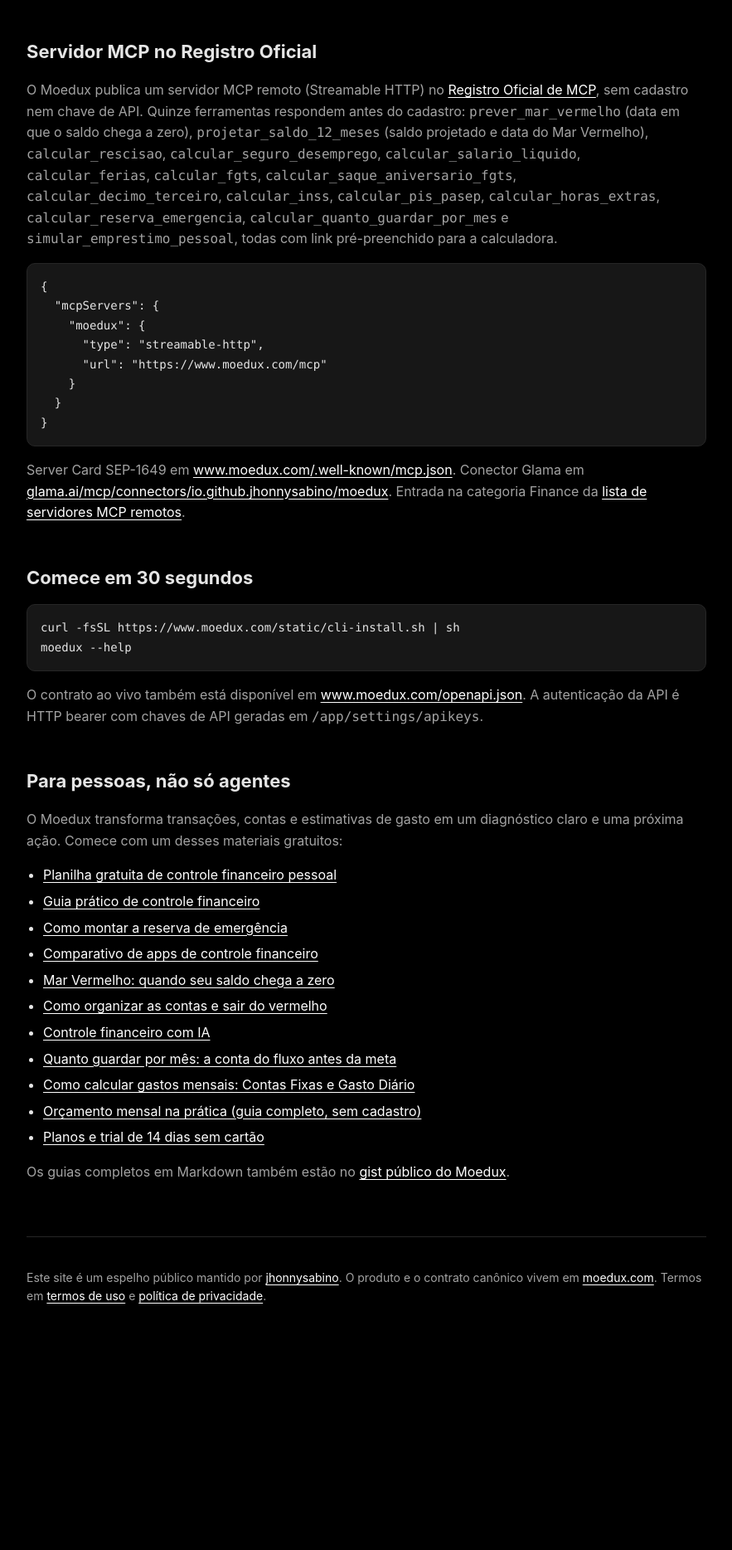
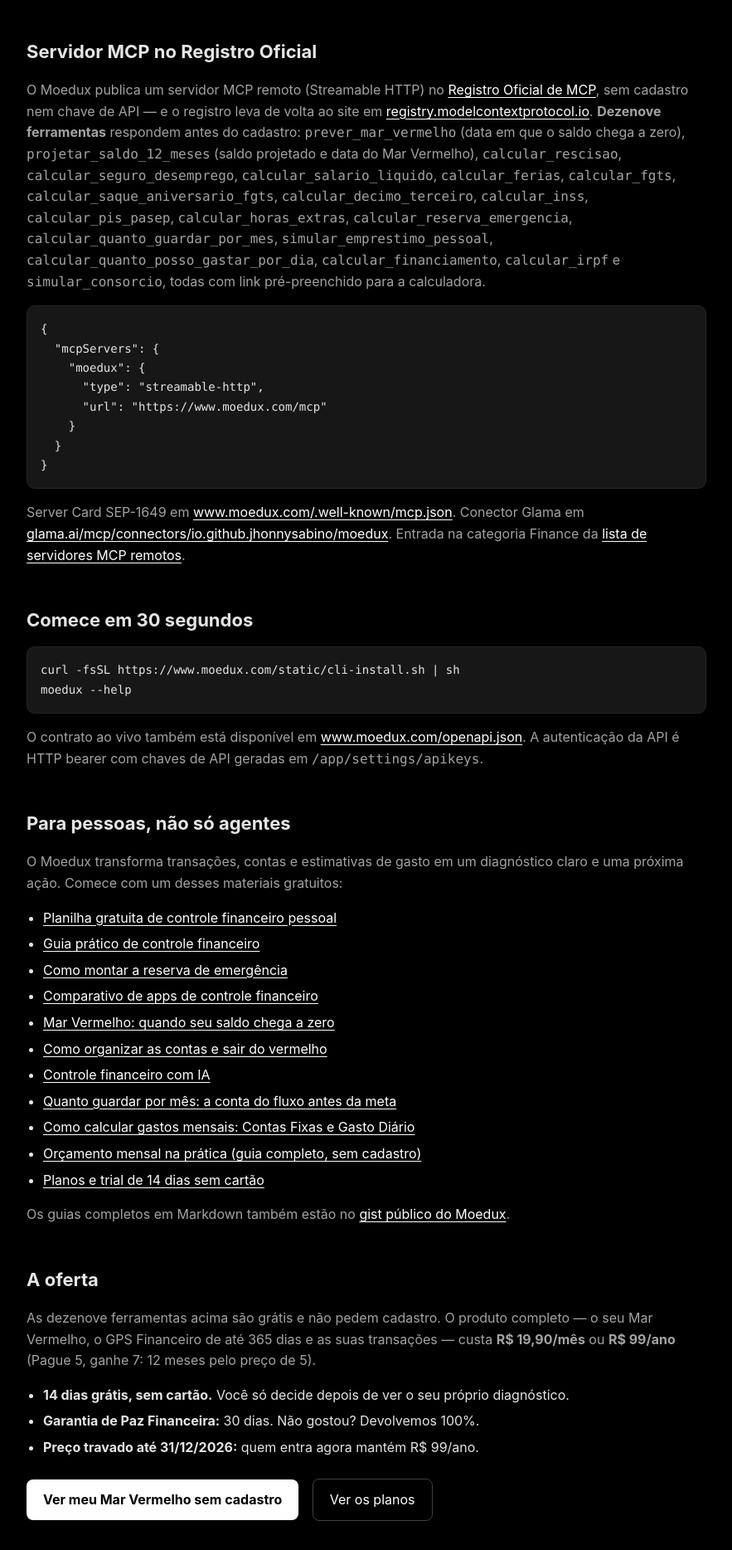
Before and after one commit to jhonnysabino/moedux-agent-tools, a plain HTML site: page index.html in a window 1280 px wide. Shown: the part 652-2520 px from the top of the page at 83% size, without its empty margins (198-1081 px from the left). Before the commit the page ends 2319 px from the top, so only its background shows below. Drawn offline with Linux system fonts and the light colour scheme.

Commit message:
Give the registry listing a website and stop the storefront from aging
Why: the official MCP registry is mirrored by PulseMCP, Glama and mcp.so, so
this file is the ad every agent directory shows. It had no websiteUrl — the
only link was the MCP endpoint, which a person cannot open in a browser — and
the mirrored pages claimed "quinze ferramentas" and version 1.7.0 while the
live server exposes 19. A listing that undercounts the product and points at
an old version lowers perceived likelihood exactly where a stranger decides
whether to try it ($100M Offers ch.6; $100M Leads ch.11 — the listing is the
ad).

What:
- server.json: add websiteUrl (utm_source=mcp-registry) and a 79-char
  description that names the dream outcome and the effort removed ("when your
  salary runs out ... Free, no signup"); publish as 1.10.2 so the version
  matches the app build that ships with it.
- index.html: 19 tools (adds the four credit tools), registry link to 1.10.2,
  and an offer block with R$ 19,90/mês / R$ 99/ano, 14 days without a card, the
  Garantia de Paz Financeira and the 31/12/2026 price lock, taken from the live
  /pricing.
- README.md: same registry version; price and guarantee next to the trial link.
- llms-install.md: stop hardcoding the version (it drifted 1.9.0 vs 1.10.1) and
  state that the handshake version must match the registry listing.

How verified: description length checked against the 100-char schema limit;
JSON parses; links point at routes that return 200 on www.moedux.com; the
publish workflow validates server.json and re-publishes the registry entry.

```diff
--- a/index.html
+++ b/index.html
@@ -55,7 +55,7 @@
     </div>
 
     <h2>Servidor MCP no Registro Oficial</h2>
-    <p>O Moedux publica um servidor MCP remoto (Streamable HTTP) no <a href="https://registry.modelcontextprotocol.io/v0.1/servers/io.github.jhonnysabino%2Fmoedux/versions/1.7.0">Registro Oficial de MCP</a>, sem cadastro nem chave de API. Quinze ferramentas respondem antes do cadastro: <code>prever_mar_vermelho</code> (data em que o saldo chega a zero), <code>projetar_saldo_12_meses</code> (saldo projetado e data do Mar Vermelho), <code>calcular_rescisao</code>, <code>calcular_seguro_desemprego</code>, <code>calcular_salario_liquido</code>, <code>calcular_ferias</code>, <code>calcular_fgts</code>, <code>calcular_saque_aniversario_fgts</code>, <code>calcular_decimo_terceiro</code>, <code>calcular_inss</code>, <code>calcular_pis_pasep</code>, <code>calcular_horas_extras</code>, <code>calcular_reserva_emergencia</code>, <code>calcular_quanto_guardar_por_mes</code> e <code>simular_emprestimo_pessoal</code>, todas com link pré-preenchido para a calculadora.</p>
+    <p>O Moedux publica um servidor MCP remoto (Streamable HTTP) no <a href="https://registry.modelcontextprotocol.io/v0.1/servers/io.github.jhonnysabino%2Fmoedux/versions/1.10.2">Registro Oficial de MCP</a>, sem cadastro nem chave de API — e o registro leva de volta ao site em <a href="https://registry.modelcontextprotocol.io/v0.1/servers/io.github.jhonnysabino%2Fmoedux">registry.modelcontextprotocol.io</a>. <strong>Dezenove ferramentas</strong> respondem antes do cadastro: <code>prever_mar_vermelho</code> (data em que o saldo chega a zero), <code>projetar_saldo_12_meses</code> (saldo projetado e data do Mar Vermelho), <code>calcular_rescisao</code>, <code>calcular_seguro_desemprego</code>, <code>calcular_salario_liquido</code>, <code>calcular_ferias</code>, <code>calcular_fgts</code>, <code>calcular_saque_aniversario_fgts</code>, <code>calcular_decimo_terceiro</code>, <code>calcular_inss</code>, <code>calcular_pis_pasep</code>, <code>calcular_horas_extras</code>, <code>calcular_reserva_emergencia</code>, <code>calcular_quanto_guardar_por_mes</code>, <code>simular_emprestimo_pessoal</code>, <code>calcular_quanto_posso_gastar_por_dia</code>, <code>calcular_financiamento</code>, <code>calcular_irpf</code> e <code>simular_consorcio</code>, todas com link pré-preenchido para a calculadora.</p>
     <pre><code>{
   "mcpServers": {
     "moedux": {
@@ -88,6 +88,18 @@ moedux --help</code></pre>
     </ul>
     <p>Os guias completos em Markdown também estão no <a href="https://gist.github.com/jhonnysabino/8e2a46d8947166f362cfaab7f3f7cee7">gist público do Moedux</a>.</p>
 
+    <h2>A oferta</h2>
+    <p>As dezenove ferramentas acima são grátis e não pedem cadastro. O produto completo — o seu Mar Vermelho, o GPS Financeiro de até 365 dias e as suas transações — custa <strong>R$ 19,90/mês</strong> ou <strong>R$ 99/ano</strong> (Pague 5, ganhe 7: 12 meses pelo preço de 5).</p>
+    <ul>
+      <li><strong>14 dias grátis, sem cartão.</strong> Você só decide depois de ver o seu próprio diagnóstico.</li>
+      <li><strong>Garantia de Paz Financeira:</strong> 30 dias. Não gostou? Devolvemos 100%.</li>
+      <li><strong>Preço travado até 31/12/2026:</strong> quem entra agora mantém R$ 99/ano.</li>
+    </ul>
+    <p>
+      <a class="cta" href="https://www.moedux.com/previa-mar-vermelho?utm_source=github&amp;utm_medium=pages&amp;utm_campaign=offer">Ver meu Mar Vermelho sem cadastro</a>
+      <a class="secondary" href="https://www.moedux.com/pricing?utm_source=github&amp;utm_medium=pages&amp;utm_campaign=offer">Ver os planos</a>
+    </p>
+
     <footer>
       <p>Este site é um espelho público mantido por <a href="https://github.com/jhonnysabino">jhonnysabino</a>. O produto e o contrato canônico vivem em <a href="https://www.moedux.com/?utm_source=github&amp;utm_medium=pages&amp;utm_campaign=agent-tools">moedux.com</a>. Termos em <a href="https://www.moedux.com/terms-of-use?utm_source=github&amp;utm_medium=pages&amp;utm_campaign=agent-tools">termos de uso</a> e <a href="https://www.moedux.com/privacy-policy?utm_source=github&amp;utm_medium=pages&amp;utm_campaign=agent-tools">política de privacidade</a>.</p>
     </footer>
--- a/server.json
+++ b/server.json
@@ -2,12 +2,13 @@
   "$schema": "https://static.modelcontextprotocol.io/schemas/2025-12-11/server.schema.json",
   "name": "io.github.jhonnysabino/moedux",
   "title": "Moedux — Brazilian Personal Finance & Salary Calculator",
-  "description": "Brazilian personal finance: salary end date (Mar Vermelho), net pay, severance, FGTS, INSS.",
+  "description": "Brazilian pay: when your salary runs out, net pay, FGTS, INSS. Free, no signup.",
+  "websiteUrl": "https://www.moedux.com/?utm_source=mcp-registry&utm_medium=listing&utm_campaign=agent-tools",
   "repository": {
     "url": "https://github.com/jhonnysabino/moedux-agent-tools",
     "source": "github"
   },
-  "version": "1.10.1",
+  "version": "1.10.2",
   "remotes": [
     {
       "type": "streamable-http",
```
Also changed, not shown: 2 other files.
